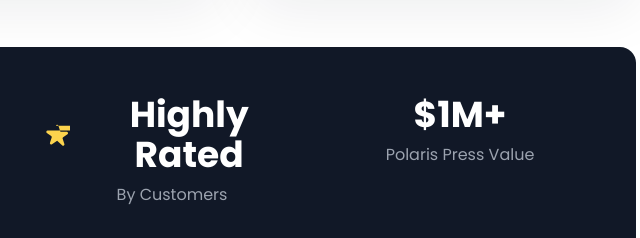
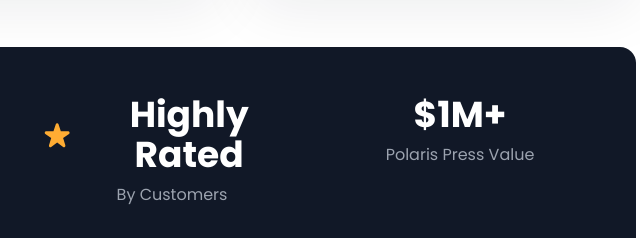
Before and after one commit to Blitzz21/gdt, a website: page index.html in a window 1280 px wide. Shown: the part 7580-7818 px from the top of the page, 612-1252 px from the left. Drawn offline with Linux system fonts and the light colour scheme.

Commit message:
Update index.html

```diff
--- a/index.html
+++ b/index.html
@@ -1171,9 +1171,7 @@
                     </div>
                     <div>
                         <div class="text-4xl font-bold mb-2 flex items-center justify-center gap-2">
-                            <svg class="w-7 h-7 text-amber-300" fill="currentColor" viewBox="0 0 20 20" aria-hidden="true">
-                                <path d="M9.049 2.927a1 1 0 011.902 0l1.286 3.966a1 1 0 00.95.69h4.063a1 1 0 01.588 1.806l-3.29 2.39a1 1 0 00-.364 1.118l1.287 3.966a1 1 0 01-1.538 1.118L10 14.347l-3.923 2.634a1 1 0 01-1.538-1.118l1.287-3.966a1 1 0 00-.364-1.118l-3.29-2.39a1 1 0 01.588-1.806h4063a1 1 0 00.95-.69l1.286-3.966z"/>
-                            </svg>
+                            <svg class="w-7 h-7" xmlns="http://www.w3.org/2000/svg" width="200" height="200" viewBox="0 0 36 36"><path fill="#FFAC33" d="M27.287 34.627c-.404 0-.806-.124-1.152-.371L18 28.422l-8.135 5.834a1.97 1.97 0 0 1-2.312-.008a1.971 1.971 0 0 1-.721-2.194l3.034-9.792l-8.062-5.681a1.98 1.98 0 0 1-.708-2.203a1.978 1.978 0 0 1 1.866-1.363L12.947 13l3.179-9.549a1.976 1.976 0 0 1 3.749 0L23 13l10.036.015a1.975 1.975 0 0 1 1.159 3.566l-8.062 5.681l3.034 9.792a1.97 1.97 0 0 1-.72 2.194a1.957 1.957 0 0 1-1.16.379z"/></svg>
                             <span>Highly Rated</span>
                         </div>
                         <div class="text-gray-400">By Customers</div>
```
